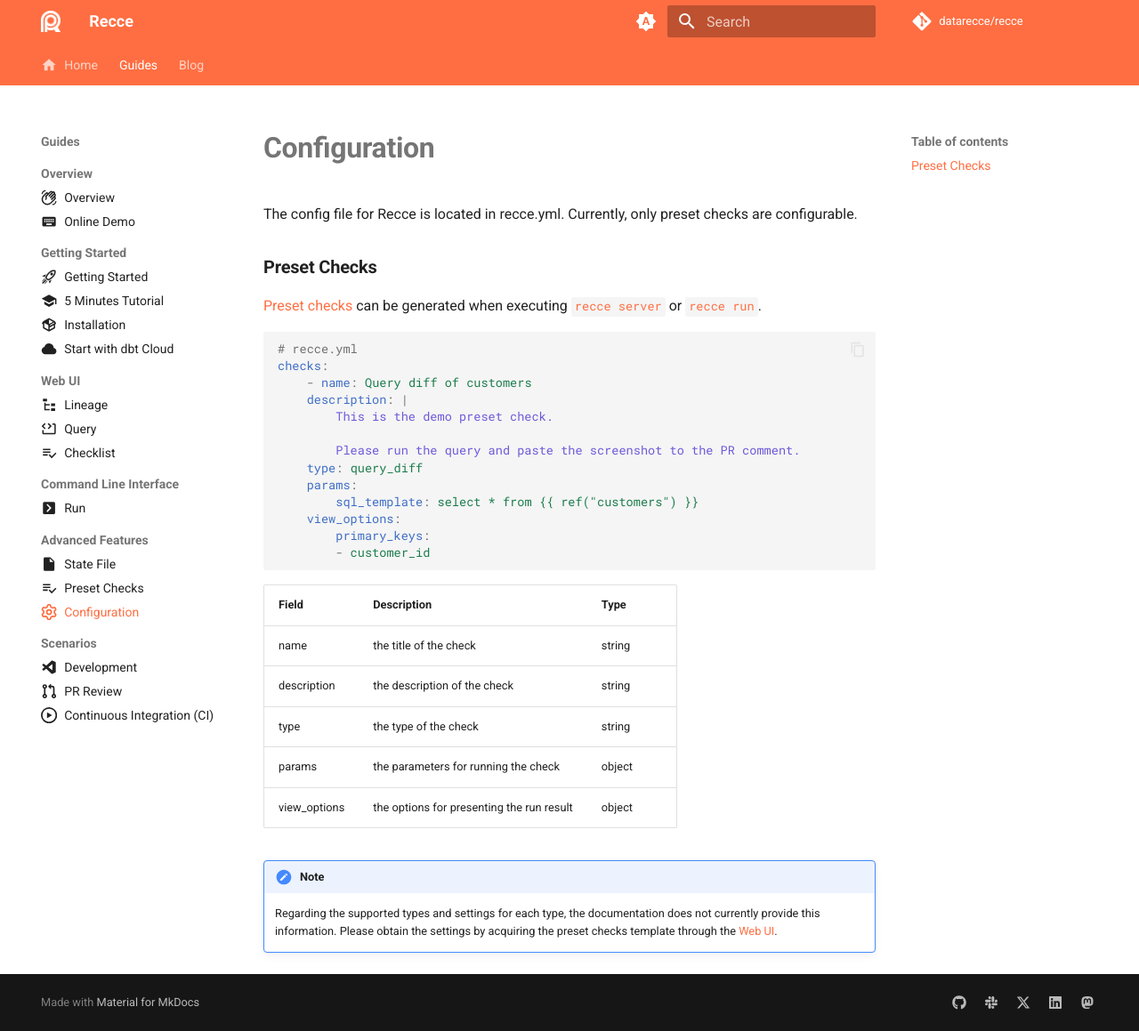
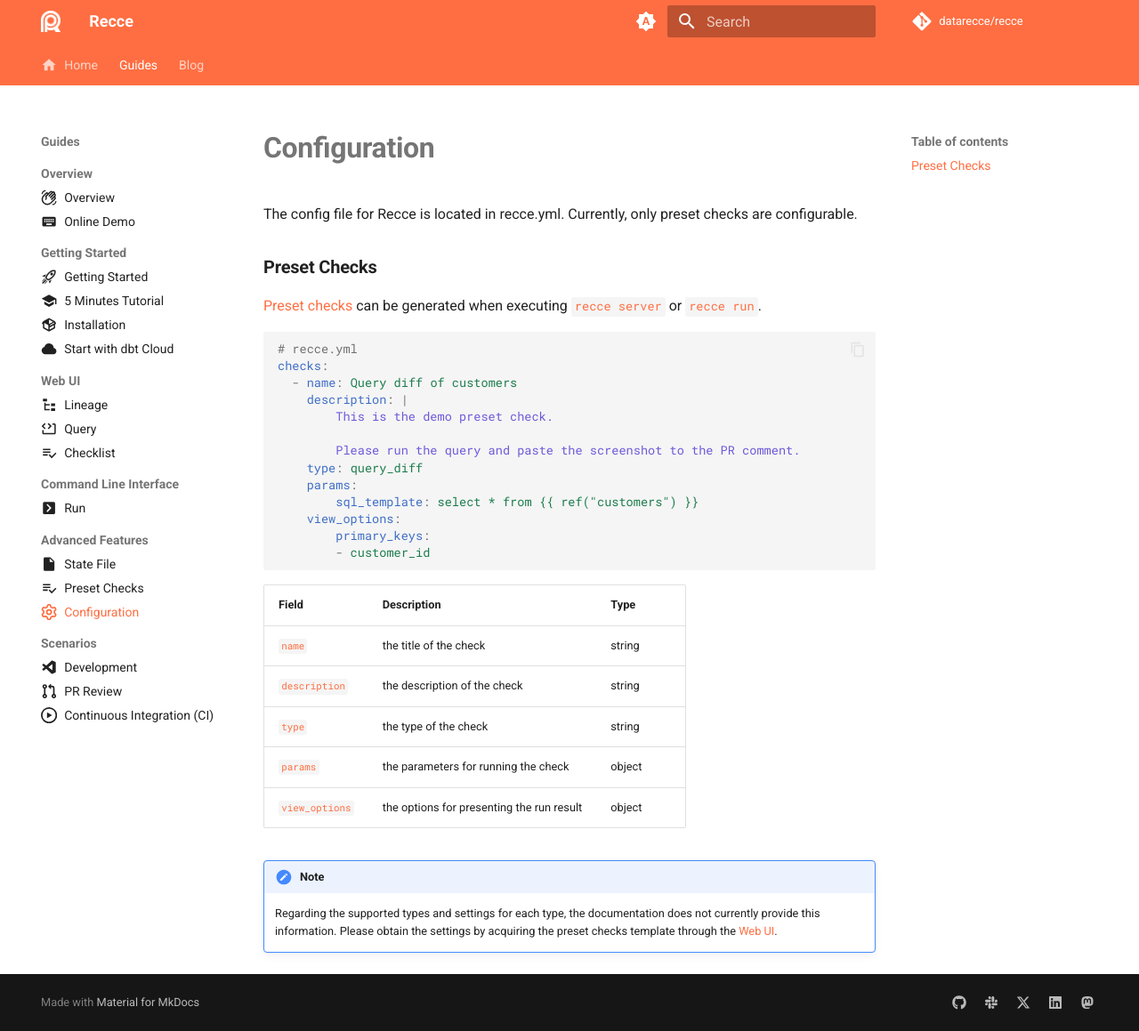
Before and after one commit to DataRecce/recce-documentation, an MkDocs documentation site: the page built from docs/docs/reference/configuration.md, in a window 1280 px wide and 1159 px high. Shown: the whole window at 89% size. Built offline with MkDocs 1.6.1 and Material for MkDocs 9.7.7, drawn with Linux system fonts in a browser that asks for light colours; comment, search, counter and statistics services are not loaded.

````diff
--- a/docs/docs/reference/configuration.md
+++ b/docs/docs/reference/configuration.md
@@ -12,7 +12,7 @@ The config file for Recce is located in recce.yml. Currently, only preset checks
 ```yaml
 # recce.yml
 checks:
-    - name: Query diff of customers
+  - name: Query diff of customers
     description: |
         This is the demo preset check.
 
@@ -28,11 +28,11 @@ checks:
 
 | Field  | Description | Type |
 | --- | --- | ---|
-| name  | the title of the check  | string |
-| description  | the description of the check  | string |
-| type | the type of the check | string |
-| params| the parameters for running the check | object |
-| view_options | the options for presenting the run result | object |
+| `name`  | the title of the check  | string |
+| `description`  | the description of the check  | string |
+| `type` | the type of the check | string |
+| `params` | the parameters for running the check | object |
+| `view_options` | the options for presenting the run result | object |
 
 
 !!!Note
````
